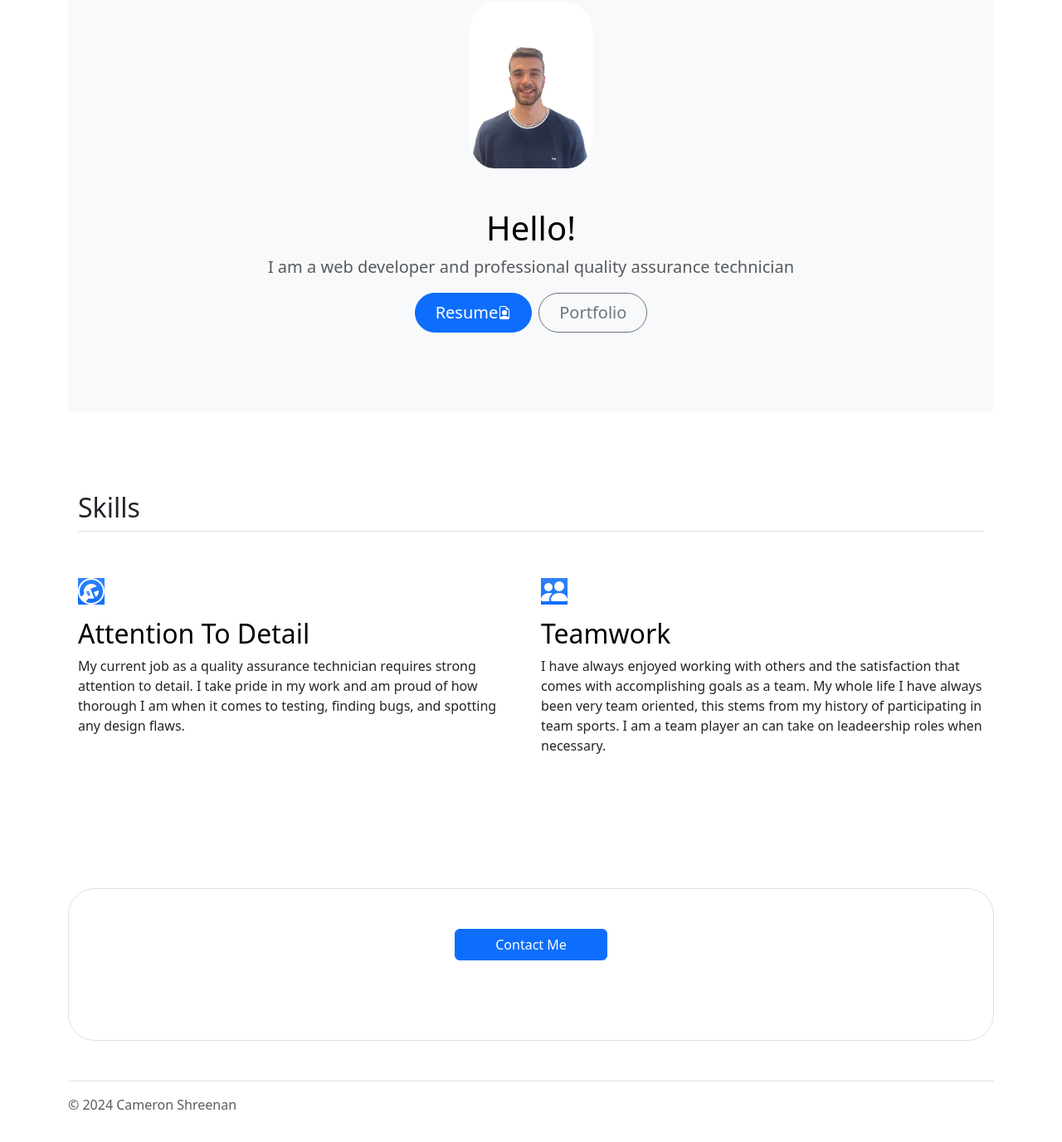
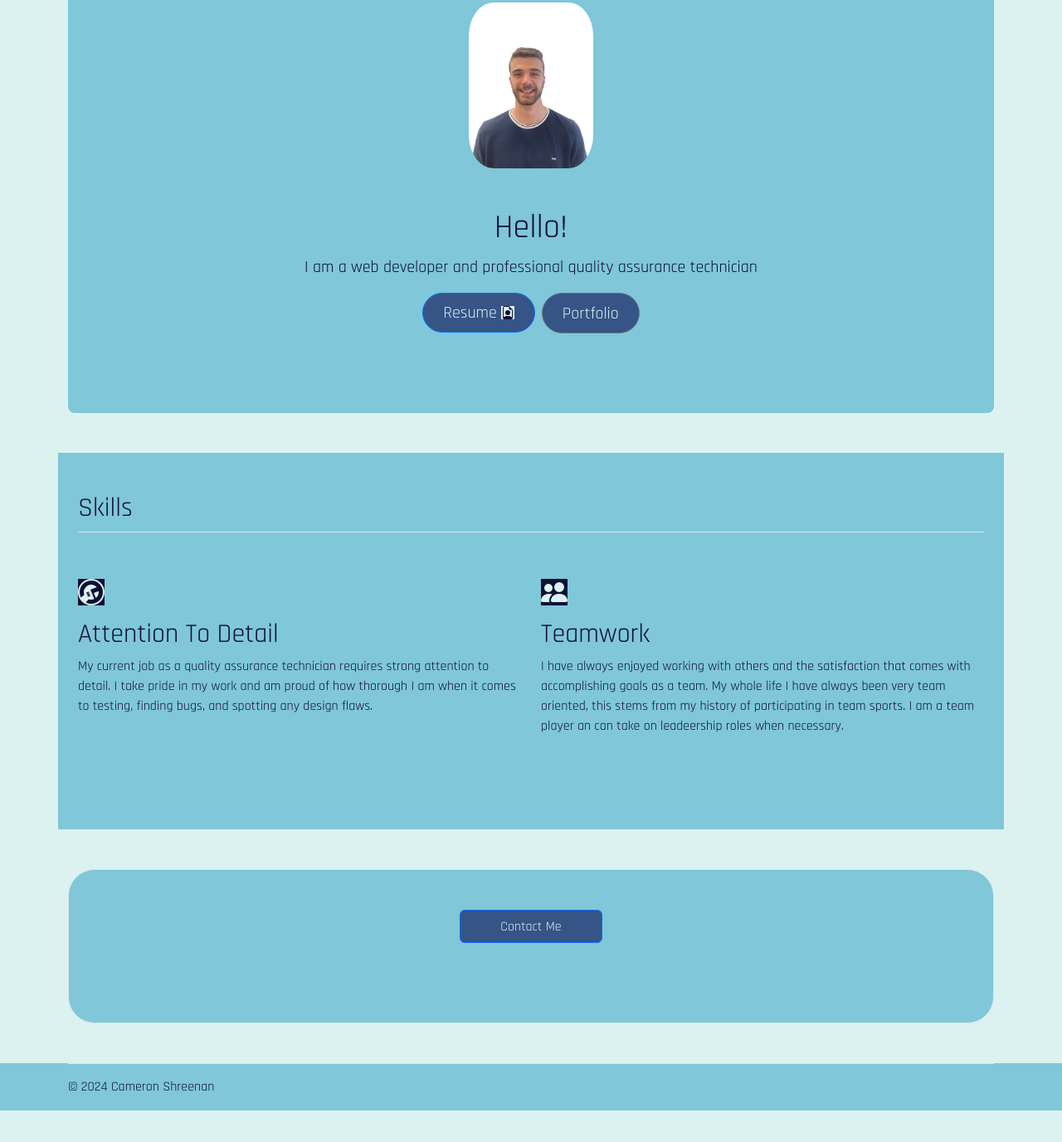
Before and after one commit to KillaCam97/html.Personal-Site, a plain HTML site: page index.html in a window 1280 px wide. Shown: the part 823-2200 px from the top of the page at 83% size. Drawn offline with nearby package versions, Linux system fonts and the light colour scheme.

Commit message:
Add files via upload

```diff
--- a/index.html
+++ b/index.html
@@ -11,14 +11,18 @@
       crossorigin="anonymous"
     />
     <link rel="stylesheet" href="./style.css" />
+    <link rel="preconnect" href="https://fonts.googleapis.com" />
+    <link rel="preconnect" href="https://fonts.gstatic.com" crossorigin />
+    <link
+      href="https://fonts.googleapis.com/css2?family=Rajdhani&display=swap"
+      rel="stylesheet"
+    />
   </head>
   <body>
     <section id="Hero">
       <div class="container col-xxl-8 px-4 pt-5">
-        <div class="px-4 pt-5 my-5 text-center border-bottom">
-          <h1 class="display-4 fw-bold text-body-emphasis">
-            My Name is Cameron
-          </h1>
+        <div class="px-4 pt-5 my-5 text-center border-bottom" id="name-header">
+          <h1 class="display-4 fw-bold">My Name is Cameron</h1>
           <div class="col-lg-6 mx-auto">
             <p class="lead mb-4">I am a programmer</p>
           </div>
@@ -30,12 +34,15 @@
         </div>
       </div>
     </section>
-    <section id="Resume">
+    <section id="resume">
       <div class="container my-5">
-        <div class="p-5 text-center bg-body-tertiary rounded-3">
+        <div
+          class="p-5 text-center bg-body-tertiary rounded-3"
+          id="resume-portfolio"
+        >
           <img src="./Headshot.jpeg" alt="Headshot" class="profile-img mt-5" />
-          <h1 class="text-body-emphasis mt-5">Hello!</h1>
-          <p class="col-lg-8 mx-auto fs-5 text-muted">
+          <h1 class="mt-5">Hello!</h1>
+          <p class="col-lg-8 mx-auto fs-5">
             I am a web developer and professional quality assurance technician
           </p>
           <div class="d-inline-flex gap-2 mb-5">
@@ -44,17 +51,21 @@
                 class="d-inline-flex align-items-center btn btn-primary btn-lg px-4 rounded-pill"
                 type="button"
               >
-                Resume
+                <span class="button-text">Resume</span>
                 <svg
+                  id="Resume"
                   xmlns="http://www.w3.org/2000/svg"
                   width="16"
                   height="16"
-                  fill="currentColor"
                   class="bi bi-file-earmark-person"
                   viewBox="0 0 16 16"
                 >
-                  <path d="M11 8a3 3 0 1 1-6 0 3 3 0 0 1 6 0" />
                   <path
+                    class="svg-fill"
+                    d="M11 8a3 3 0 1 1-6 0 3 3 0 0 1 6 0"
+                  />
+                  <path
+                    class="svg-fill"
                     d="M14 14V4.5L9.5 0H4a2 2 0 0 0-2 2v12a2 2 0 0 0 2 2h8a2 2 0 0 0 2-2M9.5 3A1.5 1.5 0 0 0 11 4.5h2v9.255S12 12 8 12s-5 1.755-5 1.755V2a1 1 0 0 1 1-1h5.5z"
                   />
                 </svg>
@@ -65,7 +76,7 @@
                 class="btn btn-outline-secondary btn-lg px-4 rounded-pill"
                 type="button"
               >
-                Portfolio
+                <span class="button-text">Portfolio</span>
               </button>
             </a>
           </div>
@@ -96,7 +107,7 @@
                 />
               </svg>
             </div>
-            <h3 class="fs-2 text-body-emphasis">Attention To Detail</h3>
+            <h3 class="fs-2">Attention To Detail</h3>
             <p>
               My current job as a quality assurance technician requires strong
               attention to detail. I take pride in my work and am proud of how
@@ -121,7 +132,7 @@
                 />
               </svg>
             </div>
-            <h3 class="fs-2 text-body-emphasis">Teamwork</h3>
+            <h3 class="fs-2">Teamwork</h3>
             <p>
               I have always enjoyed working with others and the satisfaction
               that comes with accomplishing goals as a team. My whole life I
@@ -137,12 +148,13 @@
       <div class="container my-5">
         <div
           class="position-relative p-5 text-center text-muted bg-body border border-dashed rounded-5"
+          id="contact-info"
         >
           <a
             href="https://killacam97.github.io/html.Resume-Project/contact-details.html"
           >
             <button class="btn btn-primary px-5 mb-5" type="button">
-              Contact Me
+              <span class="button-text">Contact Me</span>
             </button>
           </a>
         </div>
@@ -153,9 +165,7 @@
         <footer
           class="d-flex flex-wrap justify-content-between align-items-center py-3 my-4 border-top"
         >
-          <p class="col-md-4 mb-0 text-body-secondary">
-            © 2024 Cameron Shreenan
-          </p>
+          <p class="col-md-4 mb-0">© 2024 Cameron Shreenan</p>
         </footer>
       </div>
     </section>
--- a/style.css
+++ b/style.css
@@ -5,3 +5,53 @@
   height: 200px;
   border-radius: 20%;
 }
+body {
+  background-color: #dcf2f1;
+  color: #0f1035 !important;
+}
+#name-header {
+  background-color: #7fc7d9;
+}
+#resume-portfolio {
+  background-color: #7fc7d9 !important;
+}
+#featured-3 {
+  background-color: #7fc7d9;
+}
+#contact-info {
+  background-color: #7fc7d9 !important;
+}
+#Footer {
+  background-color: #7fc7d9;
+}
+button {
+  background-color: #365486 !important;
+  color: white !important;
+}
+h1,
+h2,
+h3 {
+  color: #0f1035 !important;
+  font-family: "Rajdhani", sans-serif;
+}
+p {
+  color: #0f1035 !important;
+  font-family: "EB Garamond", serif;
+  font-family: "Rajdhani", sans-serif;
+}
+.button-text {
+  color: #dcf2f1 !important;
+  font-family: "EB Garamond", serif;
+  font-family: "Rajdhani", sans-serif;
+}
+svg {
+  color: #dcf2f1;
+  background-color: #0f1035;
+}
+#Resume {
+  background-color: #dcf2f1 !important;
+  margin-left: 5px;
+}
+.svg-fill {
+  fill: #0f1035 !important;
+}
```
